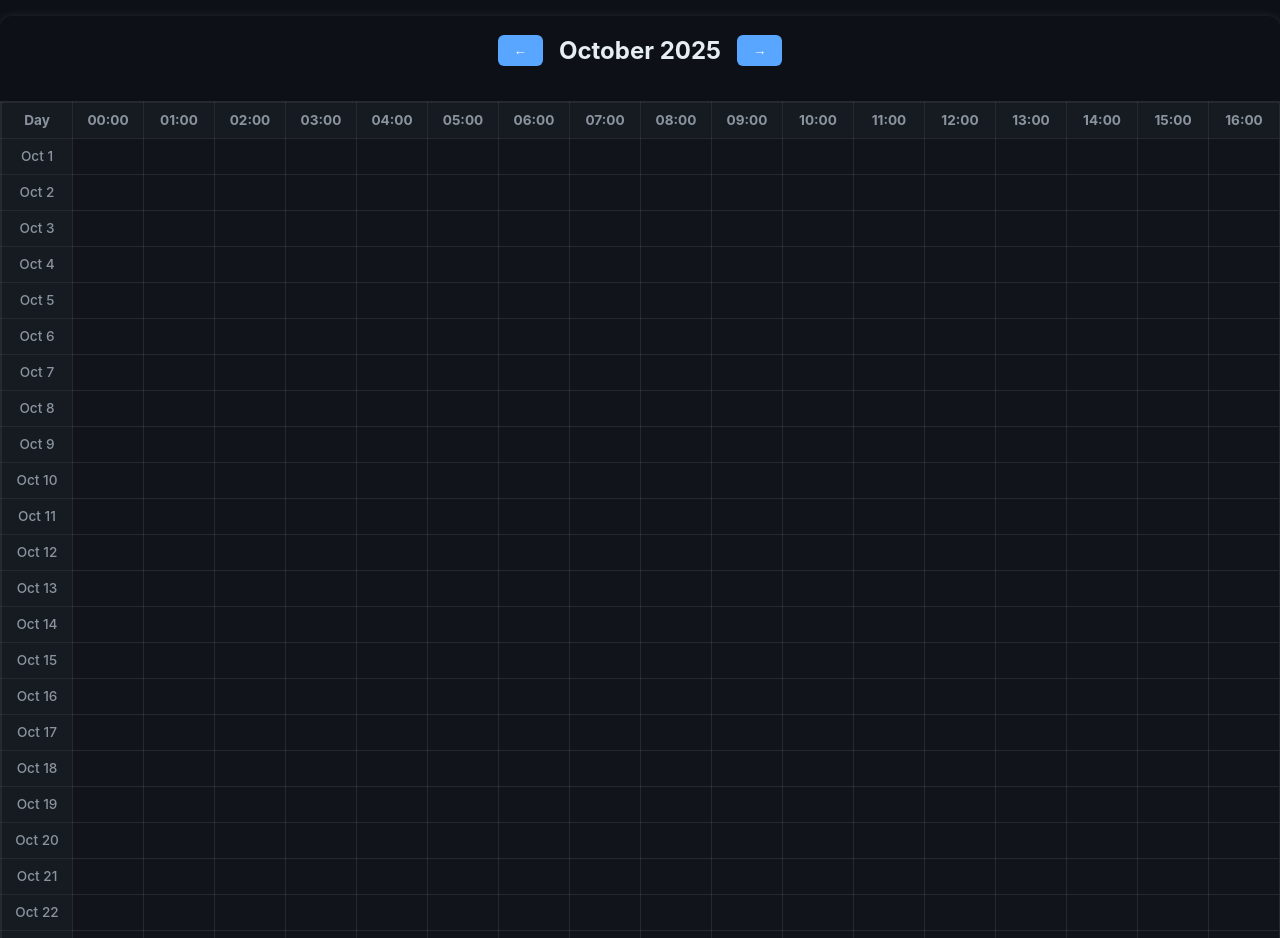
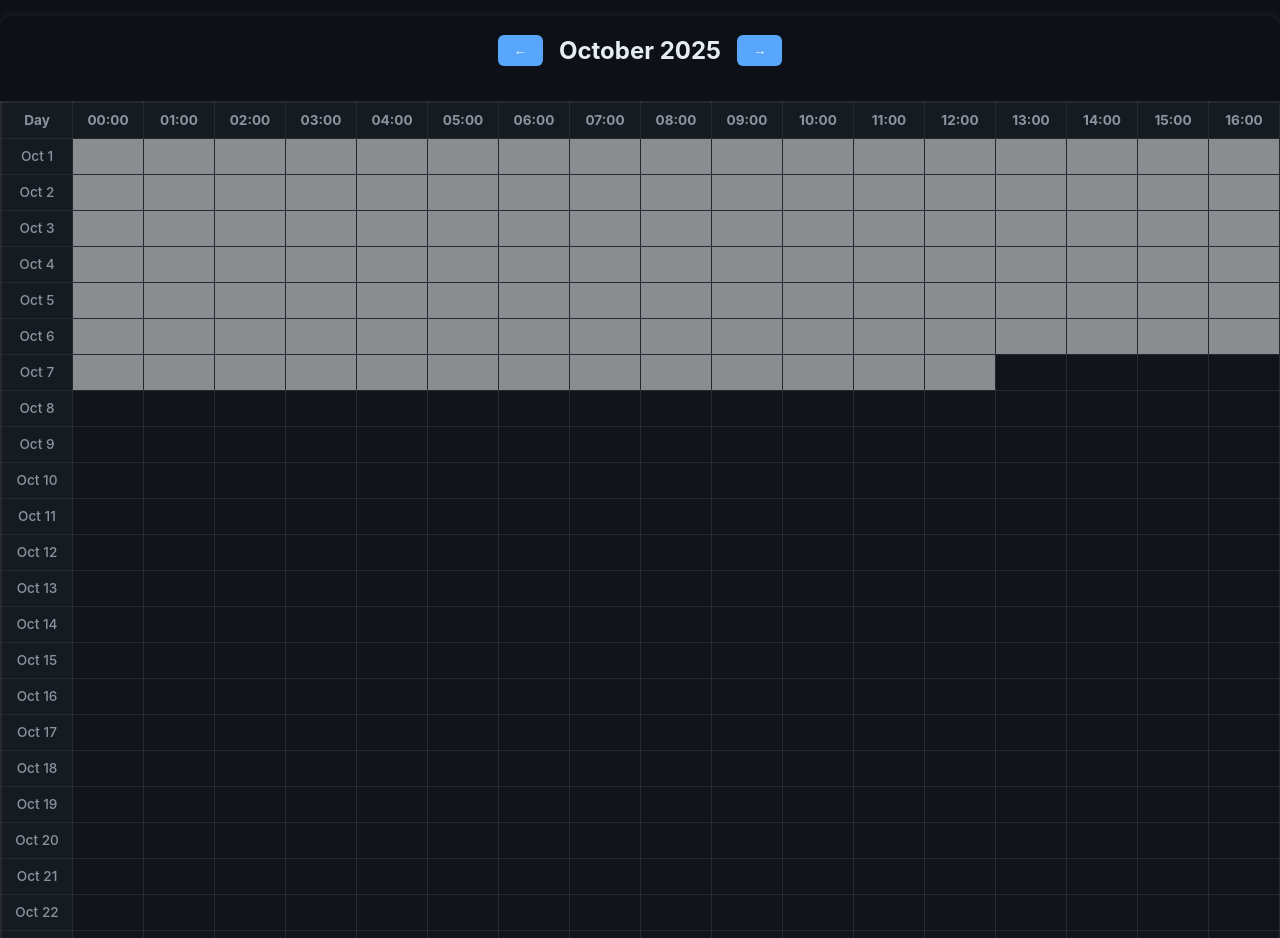
Before and after one commit to scheinerik/my-website, a React (Vite) app: page / in a window 1280 px wide. Shown: the part 900-1838 px from the top of the page. Built offline with nearby package versions, Linux system fonts and the light colour scheme; no server answers.

Commit message:
add Manila time and grey past time

```diff
--- a/src/components/Schedule.jsx
+++ b/src/components/Schedule.jsx
@@ -2,19 +2,32 @@ import React, { useState, useEffect } from "react";
 import "../styles/Schedule.css";
 
 export default function Schedule() {
-  const today = new Date();
-  const [currentMonth, setCurrentMonth] = useState(today.getMonth());
-  const [currentYear, setCurrentYear] = useState(today.getFullYear());
+  // 🕐 Get Manila time
+  const getManilaTime = () => {
+    const now = new Date();
+    return new Date(now.toLocaleString("en-US", { timeZone: "Asia/Manila" }));
+  };
+
+  const [currentTime, setCurrentTime] = useState(getManilaTime());
+  const [currentMonth, setCurrentMonth] = useState(currentTime.getMonth());
+  const [currentYear, setCurrentYear] = useState(currentTime.getFullYear());
   const [selectedDay, setSelectedDay] = useState(null);
+  const [events, setEvents] = useState([]);
   const [formData, setFormData] = useState({
     title: "",
     start: "10:00",
     end: "11:00",
   });
 
-  const [events, setEvents] = useState([]);
+  // 🕒 Update Manila time every minute
+  useEffect(() => {
+    const interval = setInterval(() => {
+      setCurrentTime(getManilaTime());
+    }, 60000);
+    return () => clearInterval(interval);
+  }, []);
 
-  // 🟢 Load events from Cloudflare D1 API on mount
+  // 🟢 Load all events from Cloudflare D1
   useEffect(() => {
     fetch("/api/events")
       .then((res) => res.json())
@@ -29,6 +42,12 @@ export default function Schedule() {
   const hours = Array.from({ length: 24 }, (_, i) =>
     i.toString().padStart(2, "0") + ":00"
   );
+
+  const currentManilaDay = currentTime.getDate();
+  const currentManilaHour = currentTime.getHours();
+  const isCurrentMonth =
+    currentYear === currentTime.getFullYear() &&
+    currentMonth === currentTime.getMonth();
 
   const changeMonth = (offset) => {
     let newMonth = currentMonth + offset;
@@ -51,7 +70,7 @@ export default function Schedule() {
     setFormData({ title: "", start: "10:00", end: "11:00" });
   };
 
-  // 🟢 Add event to D1 database via /api/events
+  // 🟢 Add new event to D1
   const addEvent = (e) => {
     e.preventDefault();
     if (!selectedDay) return alert("Please select a day first.");
@@ -59,7 +78,7 @@ export default function Schedule() {
     const [sh, sm] = formData.start.split(":").map(Number);
     const [eh, em] = formData.end.split(":").map(Number);
     const startIndex = sh;
-    const endIndex = eh + (em > 0 ? 1 : 0); // approximate to full hour
+    const endIndex = eh + (em > 0 ? 1 : 0);
 
     if (endIndex <= startIndex)
       return alert("End time must be after start time.");
@@ -73,26 +92,31 @@ export default function Schedule() {
       title: formData.title,
     };
 
-    // Save to Cloudflare backend
     fetch("/api/events", {
       method: "POST",
       headers: { "Content-Type": "application/json" },
       body: JSON.stringify(newEvent),
     })
       .then((res) => res.json())
-      .then(() => {
-        // Add to state for instant display
-        setEvents((prev) => [...prev, newEvent]);
+      .then((data) => {
+        setEvents((prev) => [
+          ...prev,
+          { ...newEvent, id: data.id || Date.now() },
+        ]);
         setSelectedDay(null);
       })
       .catch((err) => console.error("Failed to save event:", err));
   };
 
+  // 🗑️ Delete an event from D1
   const handleDeleteEvent = (id) => {
     if (!window.confirm("Delete this event?")) return;
+
     fetch(`/api/events?id=${id}`, { method: "DELETE" })
       .then((res) => res.json())
-      .then(() => setEvents((prev) => prev.filter((e) => e.id !== id)))
+      .then(() => {
+        setEvents((prev) => prev.filter((e) => e.id !== id));
+      })
       .catch((err) => console.error("Failed to delete event:", err));
   };
 
@@ -135,13 +159,21 @@ export default function Schedule() {
                         ev.day === day &&
                         ev.year === currentYear &&
                         ev.month === currentMonth &&
-                        hourIndex >=
-                          parseInt(ev.start.split(":")[0]) &&
+                        hourIndex >= parseInt(ev.start.split(":")[0]) &&
                         hourIndex < parseInt(ev.end.split(":")[0])
                     );
 
+                    const isPast =
+                      isCurrentMonth &&
+                      (day < currentManilaDay ||
+                        (day === currentManilaDay &&
+                          hourIndex < currentManilaHour));
+
                     return (
-                      <td key={hourIndex} className="schedule-cell">
+                      <td
+                        key={hourIndex}
+                        className={`schedule-cell ${isPast ? "past-cell" : ""}`}
+                      >
                         {match && hourIndex === parseInt(match.start.split(":")[0]) && (
                           <div
                             className="event-block"
--- a/src/styles/Schedule.css
+++ b/src/styles/Schedule.css
@@ -145,3 +145,12 @@
 .event-form button:hover {
   background: #007bff;
 }
+
+.past-cell {
+  background-color: #e0e0e0 !important;
+  opacity: 0.6;
+}
+
+.past-cell:hover {
+  opacity: 0.8;
+}
```
Also changed, not shown: 1 other file (tests, documents, lock files or other folders).
